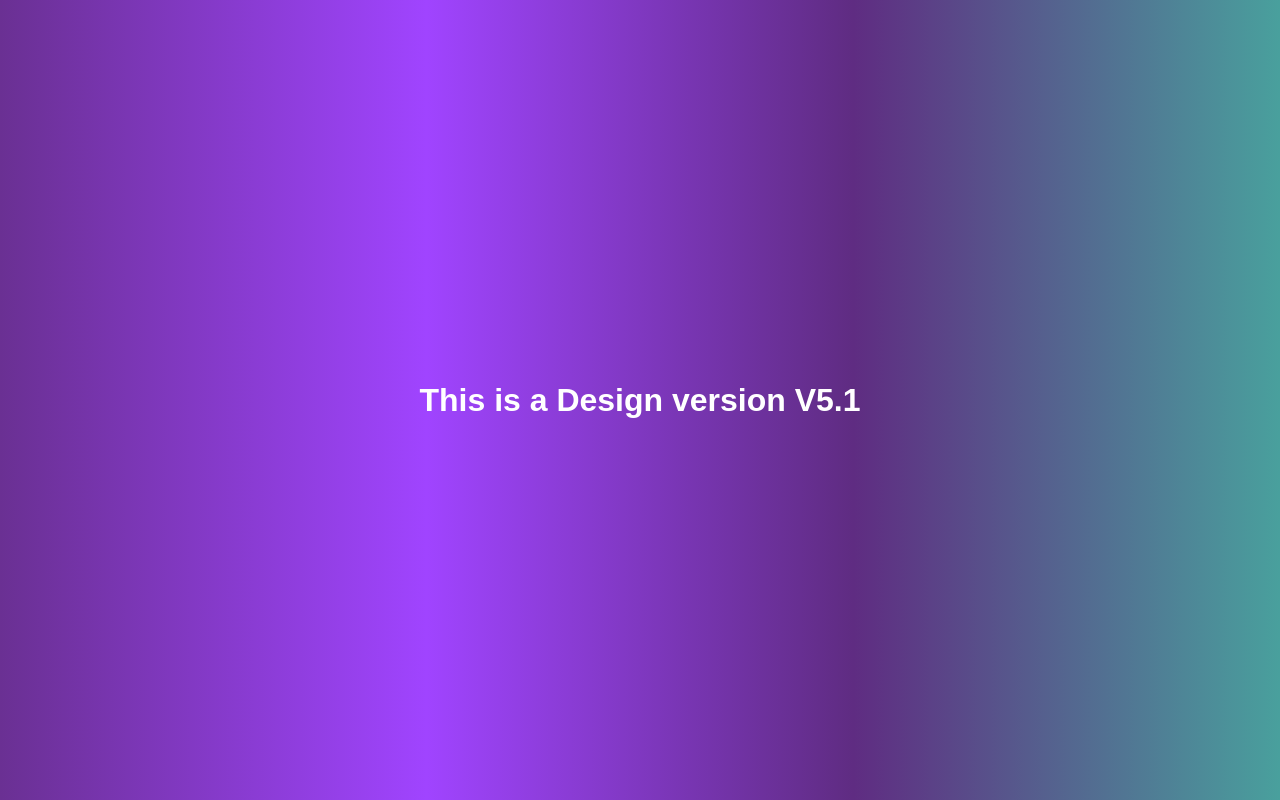
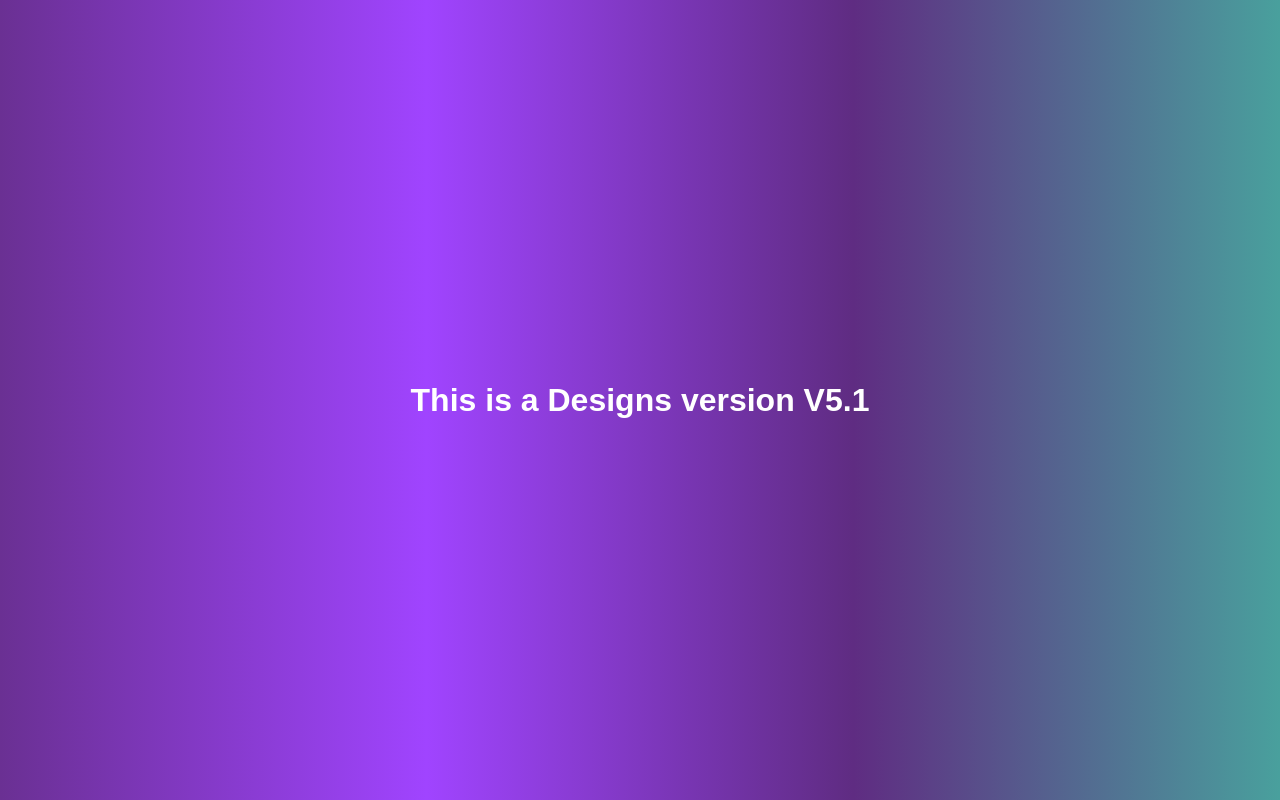
Before and after one commit to Anushy24/myrepo1, a plain HTML site: page index.html in a window 1280 px wide. Drawn offline with Linux system fonts and the light colour scheme.

Commit message:
Changed h

```diff
--- a/index.html
+++ b/index.html
@@ -6,6 +6,6 @@
     <title>Document</title>
 </head>
 <body>
-    <h1>This is a Design version V5.1</h1>
+    <h1>This is a Designs version V5.1</h1>
 </body>
 </html>
```
